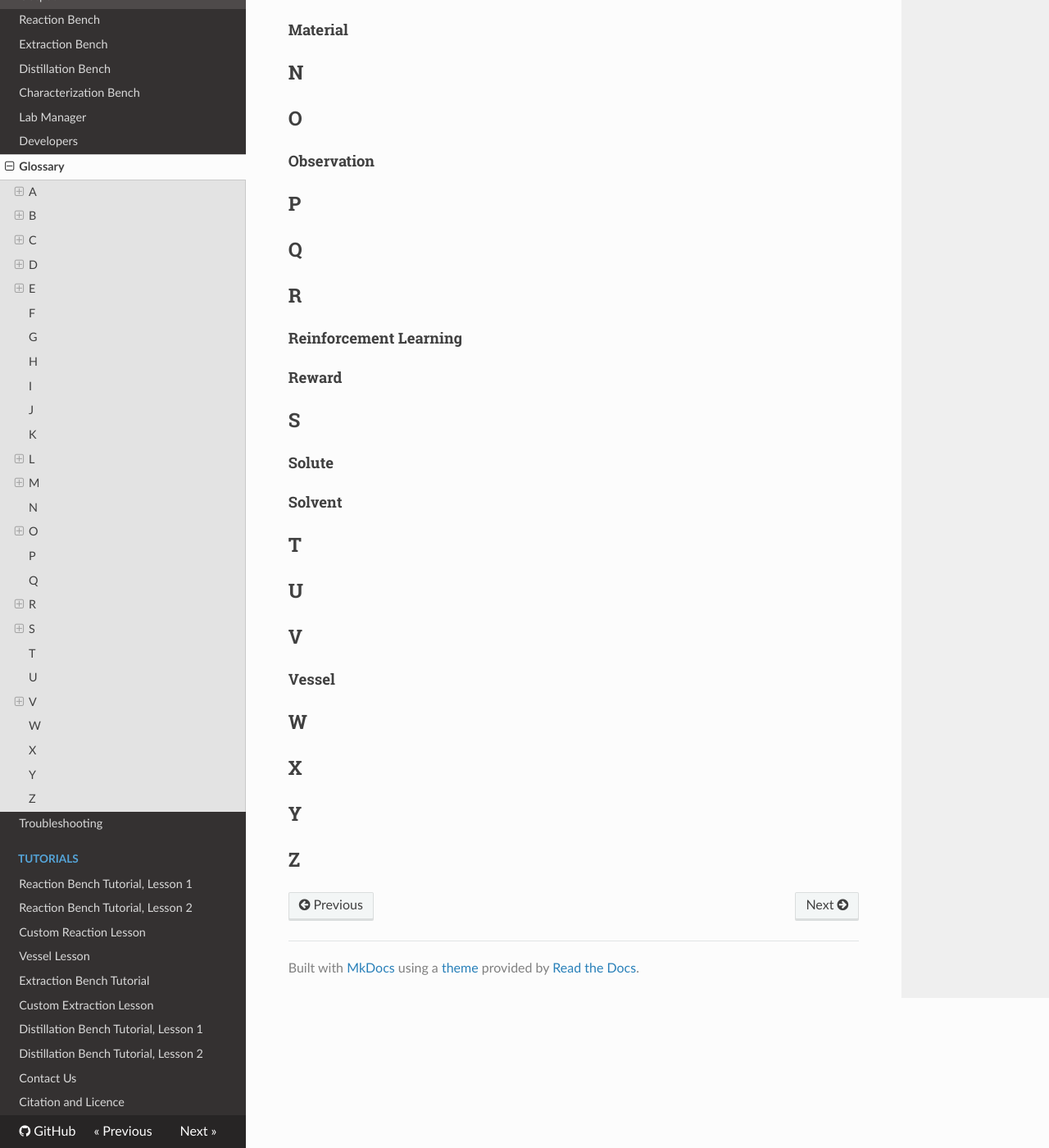
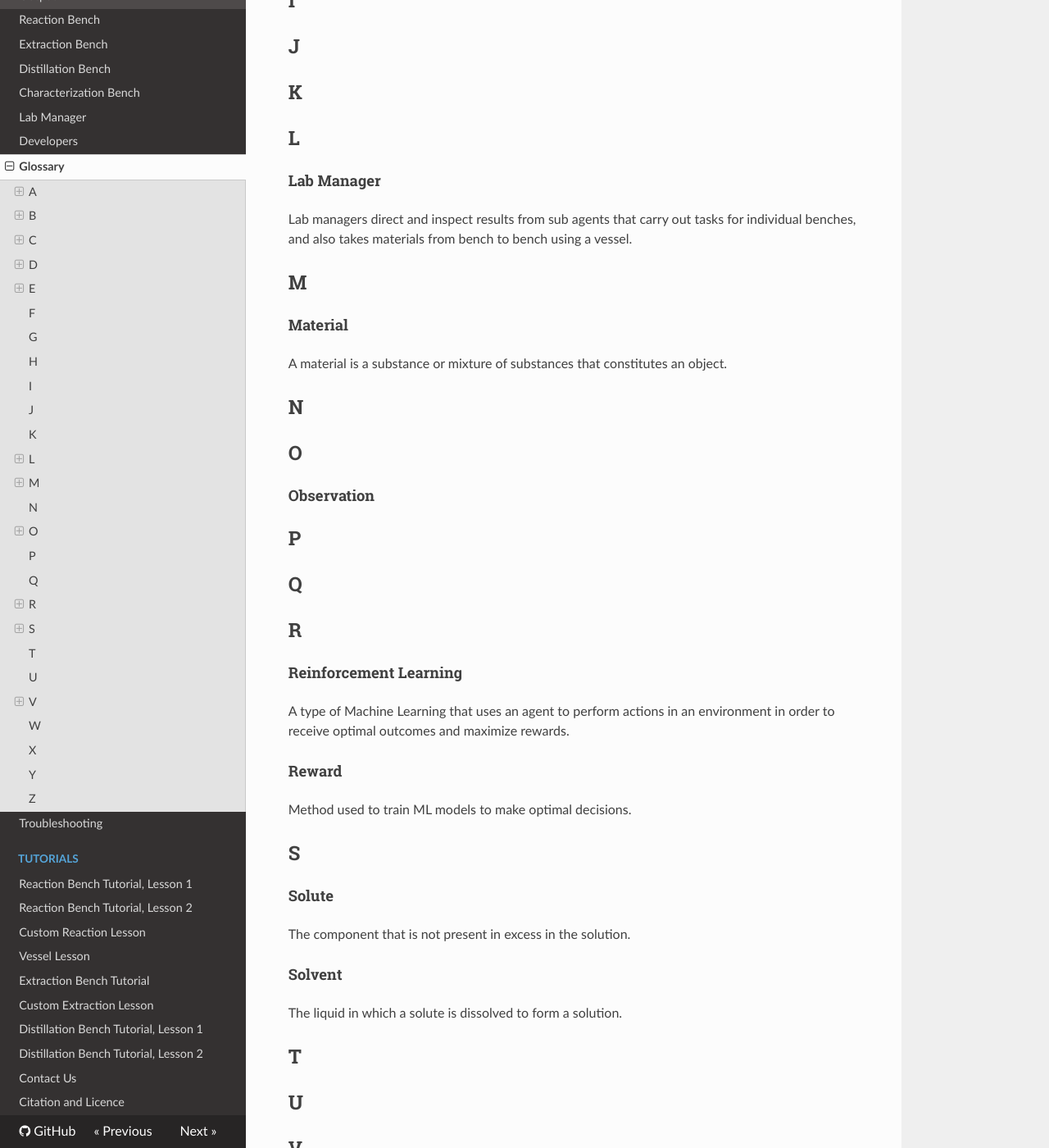
Before and after one commit to chemgymrl/chemgymrl, an MkDocs documentation site: the page built from docs/Glossary.md, in a window 1280 px wide and 1400 px high, scrolled down 1296 px. Shown: the whole window at 82% size. Built offline with MkDocs 1.6.1, drawn with Linux system fonts in a browser that asks for light colours; nearby versions of some CDN libraries; some of the changed text lies outside the part shown.

Commit message:
added to glossary

```diff
--- a/docs/Glossary.md
+++ b/docs/Glossary.md
@@ -8,7 +8,11 @@ Serves as a reference for some of the key terms used in this documentation.
 
 #### Action
 
+What the agent does in an environment to obtain a reward.
+
 #### Agent
+
+Who takes decisions in an environment based on rewards and punishments.
 
 ## B
 
@@ -18,13 +22,21 @@ Serves as a reference for some of the key terms used in this documentation.
 
 #### Command Line
 
+A place where a user can enter commands into the computer from a terminal.
+
 ## D
 
 #### Distillation
 
+Distillation is a process where components of a mixture are seperated using their boiling points.
+
 ## E
 
+#### Environment
+
 #### Extraction
+
+Extraction is a process done to separate components of a mixture using different densities.
 
 ## F
 
@@ -42,9 +54,13 @@ Serves as a reference for some of the key terms used in this documentation.
 
 #### Lab Manager
 
+Lab managers direct and inspect results from sub agents that carry out tasks for individual benches, and also takes materials from bench to bench using a vessel.
+
 ## M
 
 #### Material
+
+A material is a substance or mixture of substances that constitutes an object.
 
 ## N
 
@@ -60,13 +76,21 @@ Serves as a reference for some of the key terms used in this documentation.
 
 #### Reinforcement Learning
 
+A type of Machine Learning that uses an agent to perform actions in an environment in order to receive optimal outcomes and maximize rewards.
+
 #### Reward
+
+Method used to train ML models to make optimal decisions.
 
 ## S
 
 #### Solute
 
+The component that is not present in excess in the solution.
+
 #### Solvent
+
+The liquid in which a solute is dissolved to form a solution.
 
 ## T
 
@@ -76,6 +100,8 @@ Serves as a reference for some of the key terms used in this documentation.
 
 #### Vessel
 
+A container used to hold mixtures or materials in ChemGymRL experiments.
+
 ## W
 
 ## X
```
